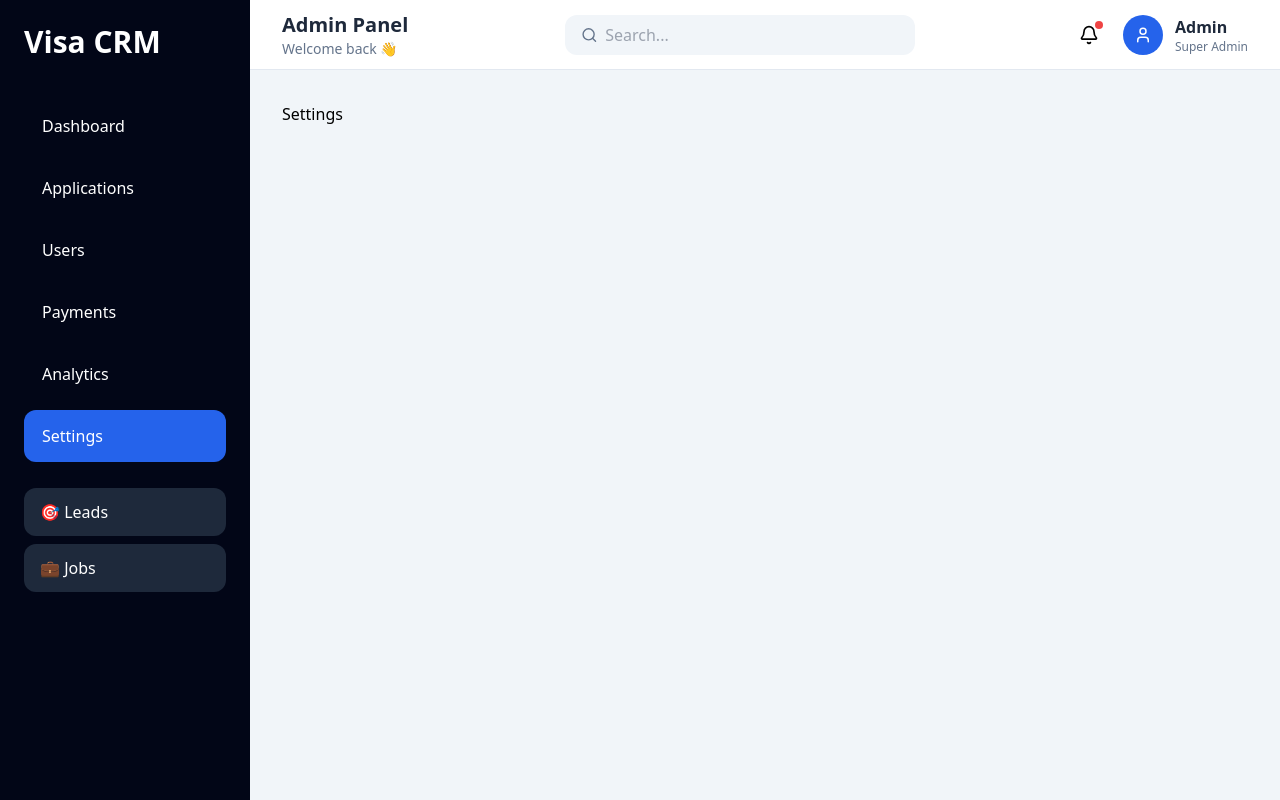
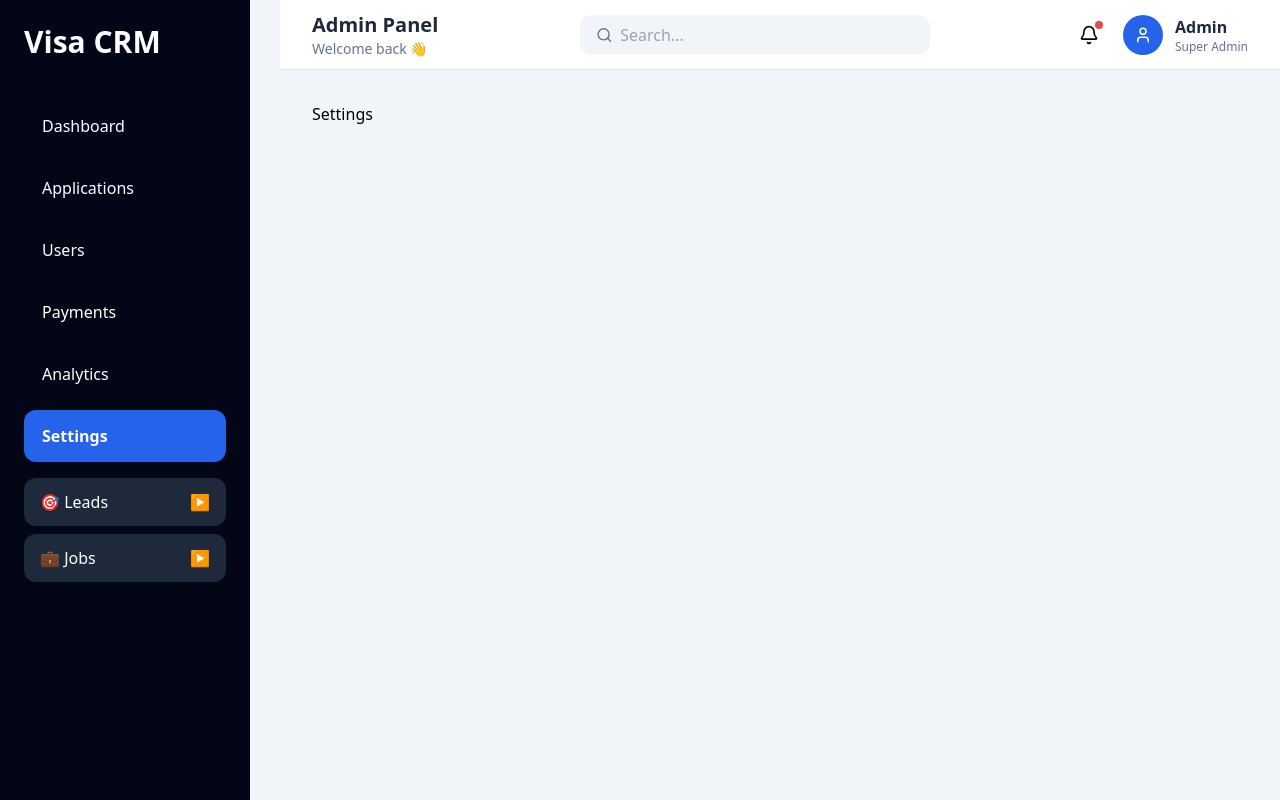
Before and after one commit to Avinash12122002/tmsvisa, a React (Vite) app in the folder client/: page /admin/settings in a window 1280 px wide. Built offline with nearby package versions, Linux system fonts and the light colour scheme; sample sign-in values are in the browser's storage.

Commit message:
change sidebar again

```diff
--- a/client/src/pages/admin/components/AdminSidebar.jsx
+++ b/client/src/pages/admin/components/AdminSidebar.jsx
@@ -1,4 +1,4 @@
-import { useState } from "react";
+import { useState, useEffect } from "react";
 import { Link, useLocation } from "react-router-dom";
 
 const menus = [
@@ -35,6 +35,25 @@ export default function AdminSidebar({ sidebarOpen, setSidebarOpen }) {
 
   const [showLeads, setShowLeads] = useState(false);
 
+  useEffect(() => {
+    if (
+      location.pathname.includes("/admin/jobs") ||
+      location.pathname.includes("/admin/job")
+    ) {
+      setShowJobs(true);
+    }
+
+    if (location.pathname.includes("/admin/leads")) {
+      setShowLeads(true);
+    }
+  }, [location.pathname]);
+
+  const closeMobileSidebar = () => {
+    if (window.innerWidth < 768) {
+      setSidebarOpen(false);
+    }
+  };
+
   const menuStyle = (path) => ({
     display: "block",
     padding: "14px 18px",
@@ -42,6 +61,7 @@ export default function AdminSidebar({ sidebarOpen, setSidebarOpen }) {
     marginBottom: 10,
     textDecoration: "none",
     color: "#fff",
+    fontWeight: location.pathname === path ? 600 : 400,
     background: location.pathname === path ? "#2563EB" : "transparent",
   });
 
@@ -54,12 +74,11 @@ export default function AdminSidebar({ sidebarOpen, setSidebarOpen }) {
     textDecoration: "none",
     color: location.pathname === path ? "#fff" : "#CBD5E1",
     background: location.pathname === path ? "#1E40AF" : "transparent",
+    fontSize: 14,
   });
 
   return (
     <>
-      {/* Overlay */}
-
       {sidebarOpen && (
         <div
           className="
@@ -69,11 +88,9 @@ export default function AdminSidebar({ sidebarOpen, setSidebarOpen }) {
             z-40
             md:hidden
           "
-          onClick={() => setSidebarOpen(false)}
+          onClick={closeMobileSidebar}
         />
       )}
-
-      {/* Sidebar */}
 
       <aside
         className={`
@@ -98,7 +115,7 @@ export default function AdminSidebar({ sidebarOpen, setSidebarOpen }) {
         {/* Mobile Close */}
 
         <button
-          onClick={() => setSidebarOpen(false)}
+          onClick={closeMobileSidebar}
           className="
             md:hidden
             absolute
@@ -114,14 +131,14 @@ export default function AdminSidebar({ sidebarOpen, setSidebarOpen }) {
 
         <h2 className="text-3xl font-bold mb-10">Visa CRM</h2>
 
-        {/* Main Menus */}
+        {/* Main Menu */}
 
         {menus.map((menu) => (
           <Link
             key={menu.path}
             to={menu.path}
             style={menuStyle(menu.path)}
-            onClick={() => setSidebarOpen(false)}
+            onClick={closeMobileSidebar}
           >
             {menu.label}
           </Link>
@@ -133,7 +150,9 @@ export default function AdminSidebar({ sidebarOpen, setSidebarOpen }) {
           onClick={() => setShowLeads(!showLeads)}
           className="
             w-full
-            text-left
+            flex
+            justify-between
+            items-center
             bg-slate-800
             px-4
             py-3
@@ -142,7 +161,8 @@ export default function AdminSidebar({ sidebarOpen, setSidebarOpen }) {
             mb-2
           "
         >
-          🎯 Leads
+          <span>🎯 Leads</span>
+          <span>{showLeads ? "▼" : "▶"}</span>
         </button>
 
         {showLeads && (
@@ -150,17 +170,23 @@ export default function AdminSidebar({ sidebarOpen, setSidebarOpen }) {
             <Link
               to="/admin/leads-dashboard"
               style={subMenuStyle("/admin/leads-dashboard")}
+              onClick={closeMobileSidebar}
             >
               Lead Dashboard
             </Link>
 
-            <Link to="/admin/leads" style={subMenuStyle("/admin/leads")}>
+            <Link
+              to="/admin/leads"
+              style={subMenuStyle("/admin/leads")}
+              onClick={closeMobileSidebar}
+            >
               All Leads
             </Link>
 
             <Link
               to="/admin/leads/work-visa"
               style={subMenuStyle("/admin/leads/work-visa")}
+              onClick={closeMobileSidebar}
             >
               Work Visa Leads
             </Link>
@@ -168,6 +194,7 @@ export default function AdminSidebar({ sidebarOpen, setSidebarOpen }) {
             <Link
               to="/admin/leads/tourist-visa"
               style={subMenuStyle("/admin/leads/tourist-visa")}
+              onClick={closeMobileSidebar}
             >
               Tourist Visa Leads
             </Link>
@@ -175,6 +202,7 @@ export default function AdminSidebar({ sidebarOpen, setSidebarOpen }) {
             <Link
               to="/admin/leads/visa-ai"
               style={subMenuStyle("/admin/leads/visa-ai")}
+              onClick={closeMobileSidebar}
             >
               Visa AI Leads
             </Link>
@@ -182,6 +210,7 @@ export default function AdminSidebar({ sidebarOpen, setSidebarOpen }) {
             <Link
               to="/admin/leads/visa-courses"
               style={subMenuStyle("/admin/leads/visa-courses")}
+              onClick={closeMobileSidebar}
             >
               Visa Course Leads
             </Link>
@@ -194,7 +223,9 @@ export default function AdminSidebar({ sidebarOpen, setSidebarOpen }) {
           onClick={() => setShowJobs(!showJobs)}
           className="
             w-full
-            text-left
+            flex
+            justify-between
+            items-center
             bg-slate-800
             px-4
             py-3
@@ -202,7 +233,8 @@ export default function AdminSidebar({ sidebarOpen, setSidebarOpen }) {
             mb-2
           "
         >
-          💼 Jobs
+          <span>💼 Jobs</span>
+          <span>{showJobs ? "▼" : "▶"}</span>
         </button>
 
         {showJobs && (
@@ -210,17 +242,23 @@ export default function AdminSidebar({ sidebarOpen, setSidebarOpen }) {
             <Link
               to="/admin/job-dashboard"
               style={subMenuStyle("/admin/job-dashboard")}
+              onClick={closeMobileSidebar}
             >
               Job Dashboard
             </Link>
 
-            <Link to="/admin/jobs" style={subMenuStyle("/admin/jobs")}>
+            <Link
+              to="/admin/jobs"
+              style={subMenuStyle("/admin/jobs")}
+              onClick={closeMobileSidebar}
+            >
               Manage Jobs
             </Link>
 
             <Link
               to="/admin/jobs/create"
               style={subMenuStyle("/admin/jobs/create")}
+              onClick={closeMobileSidebar}
             >
               Create Job
             </Link>
@@ -228,6 +266,7 @@ export default function AdminSidebar({ sidebarOpen, setSidebarOpen }) {
             <Link
               to="/admin/job-applications"
               style={subMenuStyle("/admin/job-applications")}
+              onClick={closeMobileSidebar}
             >
               Job Applications
             </Link>
--- a/client/src/pages/admin/layouts/AdminLayout.jsx
+++ b/client/src/pages/admin/layouts/AdminLayout.jsx
@@ -35,7 +35,7 @@ export default function AdminLayout({ children }) {
 
       <div
         className="
-          md:ml-[250px]
+          md:ml-[280px]
           min-h-screen
           flex
           flex-col
```
